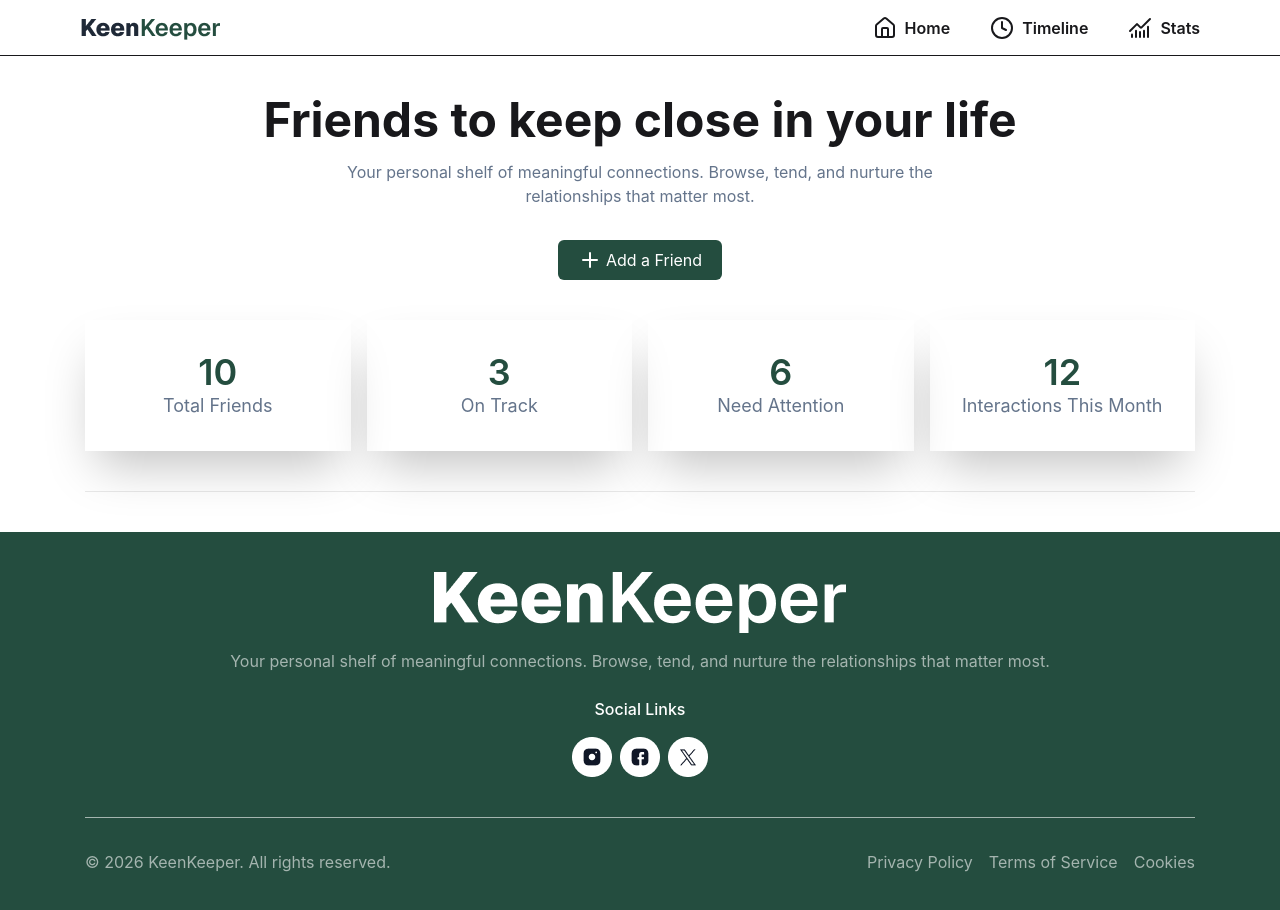
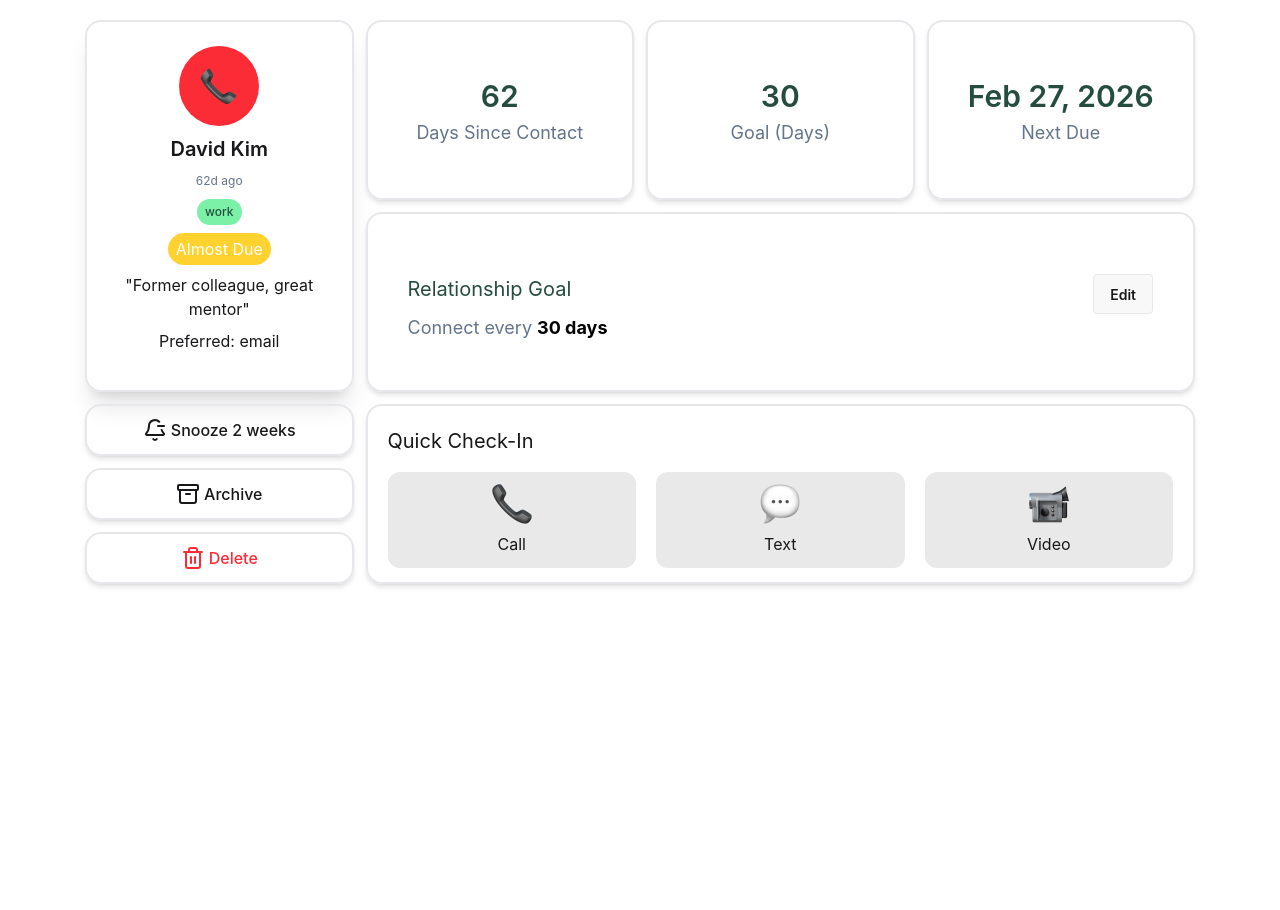
Before and after one commit to avishekroyyash/Assignment-7, a React (Vite) app: page / in a window 1280 px wide. Shown: the top 910 px of the page. After the commit the page ends 800 px from the top, so only its background shows below. Built offline with nearby package versions, Linux system fonts and the light colour scheme.

Commit message:
add singelCard, fullCard design

```diff
--- a/src/App.jsx
+++ b/src/App.jsx
@@ -1,6 +1,8 @@
 import Banner from "./Component/Banner"
 import Footer from "./Component/Footer"
+import FullCard from "./Component/FullCard"
 import Navber from "./Component/Navber"
+import SingleCard from "./Component/SingleCard"
 
 
 
@@ -8,10 +10,11 @@ function App() {
 
   return (
     <>
-
-    <Navber></Navber>
+    <FullCard></FullCard>
+    {/* <SingleCard></SingleCard> */}
+    {/* <Navber></Navber>
     <Banner></Banner>
-    <Footer></Footer>
+    <Footer></Footer> */}
     </>
   )
 }
--- /dev/null
+++ b/src/Component/FullCard.jsx
@@ -0,0 +1,87 @@
+import React from 'react';
+import callpic from '../assets/call.png'
+import { Archive, BellMinus, Trash } from 'lucide-react';
+import call from '../assets/call.png';
+import text from '../assets/text.png';
+import video from '../assets/video.png';
+
+
+const FullCard = () => {
+    return (
+        <div className='grid grid-cols-4 grid-rows-9 gap-3 mt-5 max-w-[1110px] mx-auto '>
+
+            <div className=' shadow-xl border-2 border-gray-200 rounded-2xl row-span-6'>
+                  <div className='bg-white rounded-2xl  text-center space-y-2  p-6 '>
+                             <div>
+                                 <img className='bg-red-500 rounded-full p-5 mx-auto' src={callpic} alt="pic" />
+                             </div>
+                             <h1 className='font-semibold text-[20px]'>David Kim</h1>
+                             <p className='text-[#64748B] text-[12px] ' >62d ago</p>
+                             <button className='text-[12px] text-[#244D3F] font-medium bg-green-300 rounded-2xl py-1 px-2' >work</button>
+                             <br />
+                             <button className='text-white bg-amber-300 rounded-2xl py-1 px-2'>Almost Due</button>
+                             <p>"Former colleague, great mentor"</p>
+                             <p>Preferred: email</p>
+                         </div>
+
+            </div>
+
+            <div className='shadow-md border-2 border-gray-200  flex justify-center items-center flex-col rounded-2xl row-span-3 '>
+             <h1 className='text-[30px] font-semibold text-[#244D3F]'>62</h1>
+             <p className='text-[18px] text-[#64748B]'>Days Since Contact</p>
+            </div>
+
+            <div className='shadow-md border-2 border-gray-200 flex justify-center items-center flex-col rounded-2xl row-span-3'>
+              <h1 className='text-[30px] font-semibold text-[#244D3F]'>30</h1>
+             <p className='text-[18px] text-[#64748B]'>Goal (Days)</p>
+            </div>
+
+            <div className='shadow-md border-2 border-gray-200 flex justify-center items-center flex-col rounded-2xl row-span-3'>
+                 <h1 className='text-[30px] font-semibold text-[#244D3F]'>Feb 27, 2026</h1>
+             <p className='text-[18px] text-[#64748B]'>Next Due</p>
+            </div>
+
+            <div className=' col-span-3 row-span-3 shadow-md border-2 border-gray-200 rounded-2xl'>
+                <div className='flex justify-between px-10 pt-15'>
+                    <h1 className='text-[20px] text-[#244D3F]' >Relationship Goal</h1>
+                    <button className='btn'>Edit</button>
+                </div>
+             <p className='pl-10 text-[#64748B] text-[18px]'>Connect every <span className='font-bold text-black'>30 days</span> </p>
+            </div>
+
+            <div className=' shadow-md border-2 border-gray-200 rounded-2xl row-span-1  font-medium'>
+             <h1 className='flex justify-center items-center py-3 gap-1'> <BellMinus></BellMinus>Snooze 2 weeks</h1>
+            </div>
+
+            <div className='shadow-md border-2 border-gray-200 rounded-2xl col-span-3 row-span-3'>
+                <h1 className='text-[20px] text-[#244D3F]font-medium pt-5 pl-5'>Quick Check-In</h1>
+                <div className='grid grid-cols-3 gap-5 mt-4 px-5'>
+
+                <div className='flex justify-center items-center bg-[#E9E9E9] rounded-xl flex-col space-y-2 p-3 '>
+                    <img src={call} alt="call" />
+                    <p>Call</p>
+                </div>
+                <div className='flex justify-center items-center bg-[#E9E9E9] rounded-xl flex-col space-y-2 p-3'>
+                    <img src={text} alt="text" />
+                    <p>Text</p>
+                </div>
+                <div className='flex justify-center items-center bg-[#E9E9E9] rounded-xl flex-col space-y-2 p-3'>
+                    <img src={video} alt="video" />
+                    <p>Video</p>
+                </div>
+               </div>
+            </div>
+
+                 <div className=' shadow-md border-2 border-gray-200 rounded-2xl row-span-1  font-medium'>
+                    <h1 className='flex justify-center items-center py-3 gap-1'> <Archive></Archive>Archive</h1>
+                 </div>
+
+                      <div className=' shadow-md border-2 border-gray-200 rounded-2xl row-span-1 text-red-500 font-medium'>
+                        <h1 className='flex justify-center items-center py-3 gap-1'> <Trash></Trash> Delete</h1>
+                  </div>
+
+        </div>
+    );
+};
+
+export default FullCard;
--- /dev/null
+++ b/src/Component/SingleCard.jsx
@@ -0,0 +1,18 @@
+import React from 'react';
+import callpic from '../assets/call.png'
+const SingleCard = () => {
+    return (
+        <div className='border-1 text-center space-y-2 shadow-2xl p-6 '>
+            <div>
+                <img className='bg-red-500 rounded-full p-5 mx-auto' src={callpic} alt="pic" />
+            </div>
+            <h1 className='font-semibold text-[20px]'>David Kim</h1>
+            <p className='text-[#64748B] text-[12px] ' >62d ago</p>
+            <button className='text-[12px] text-[#244D3F] font-medium bg-green-300 rounded-2xl py-1 px-2' >work</button>
+            <br />
+            <button className='text-white bg-amber-300 rounded-2xl py-1 px-2'>Almost Due</button>
+        </div>
+    );
+};
+
+export default SingleCard;
```
Also changed, not shown: 1 other file (tests, documents, lock files or other folders).
